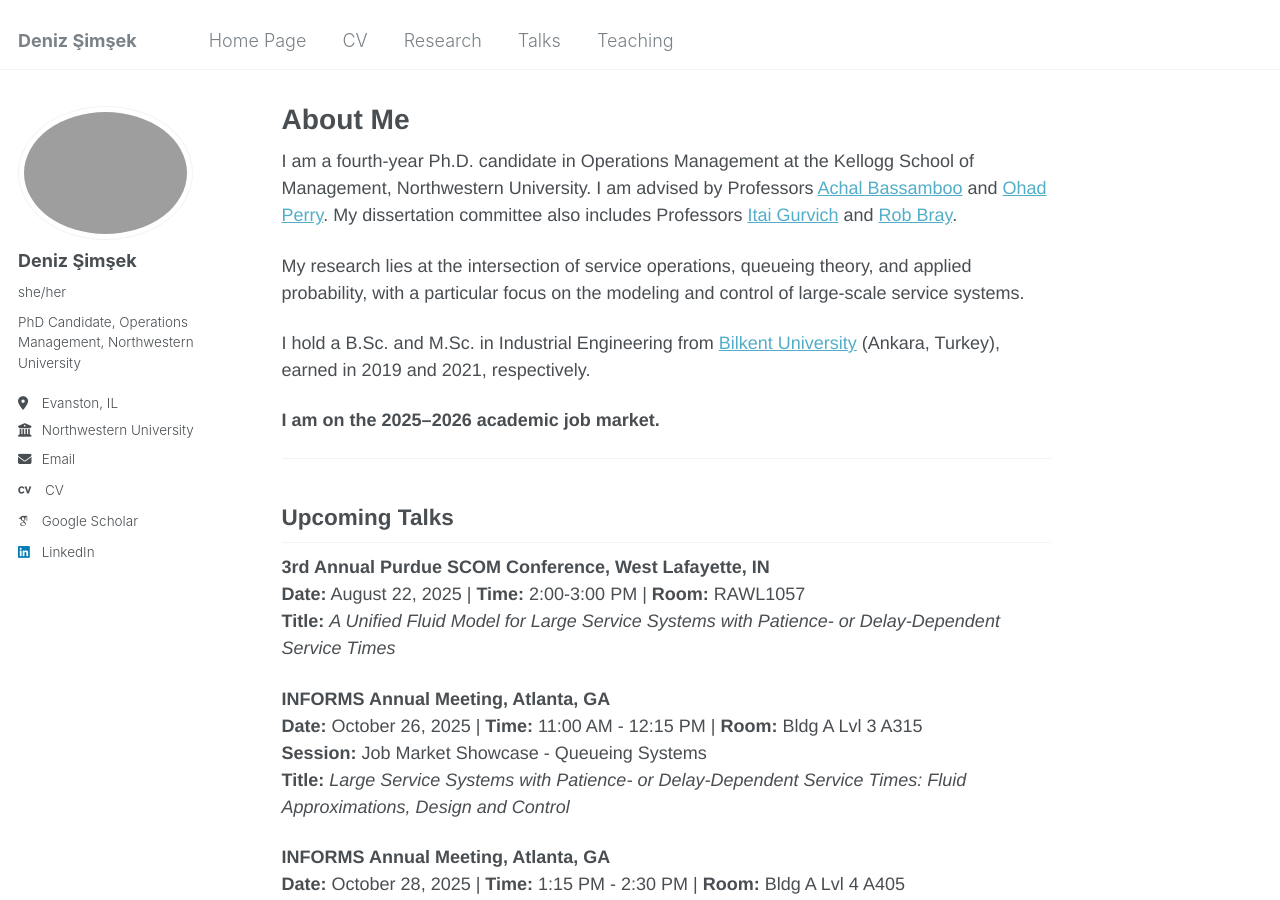
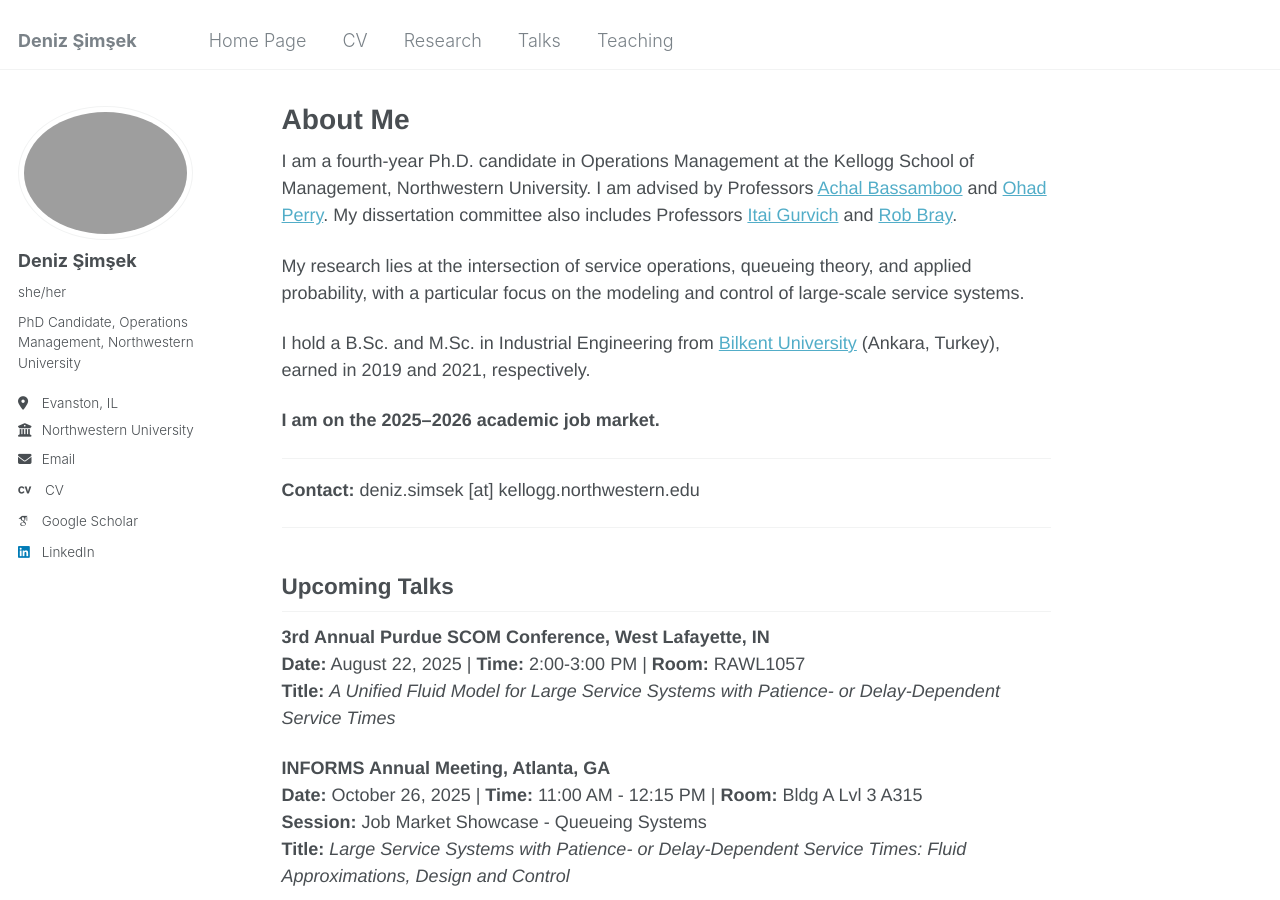
Before and after one commit to deniz-simsek/deniz-simsek.github.io, a Jekyll site: the page built from _pages/about.md, in a window 1280 px wide and 900 px high. Built offline with Jekyll 4.4.1, drawn with Linux system fonts in a browser that asks for light colours; some web fonts are replaced.

Commit message:
Update about.md

```diff
--- a/_pages/about.md
+++ b/_pages/about.md
@@ -14,6 +14,10 @@ My research lies at the intersection of service operations, queueing theory, and
 I hold a B.Sc. and M.Sc. in Industrial Engineering from [Bilkent University](https://w3.ie.bilkent.edu.tr/en/) (Ankara, Turkey), earned in 2019 and 2021, respectively.
 
 **I am on the 2025–2026 academic job market.**
+
+---
+
+**Contact:** deniz.simsek [at] kellogg.northwestern.edu
 
 ---
 
```
